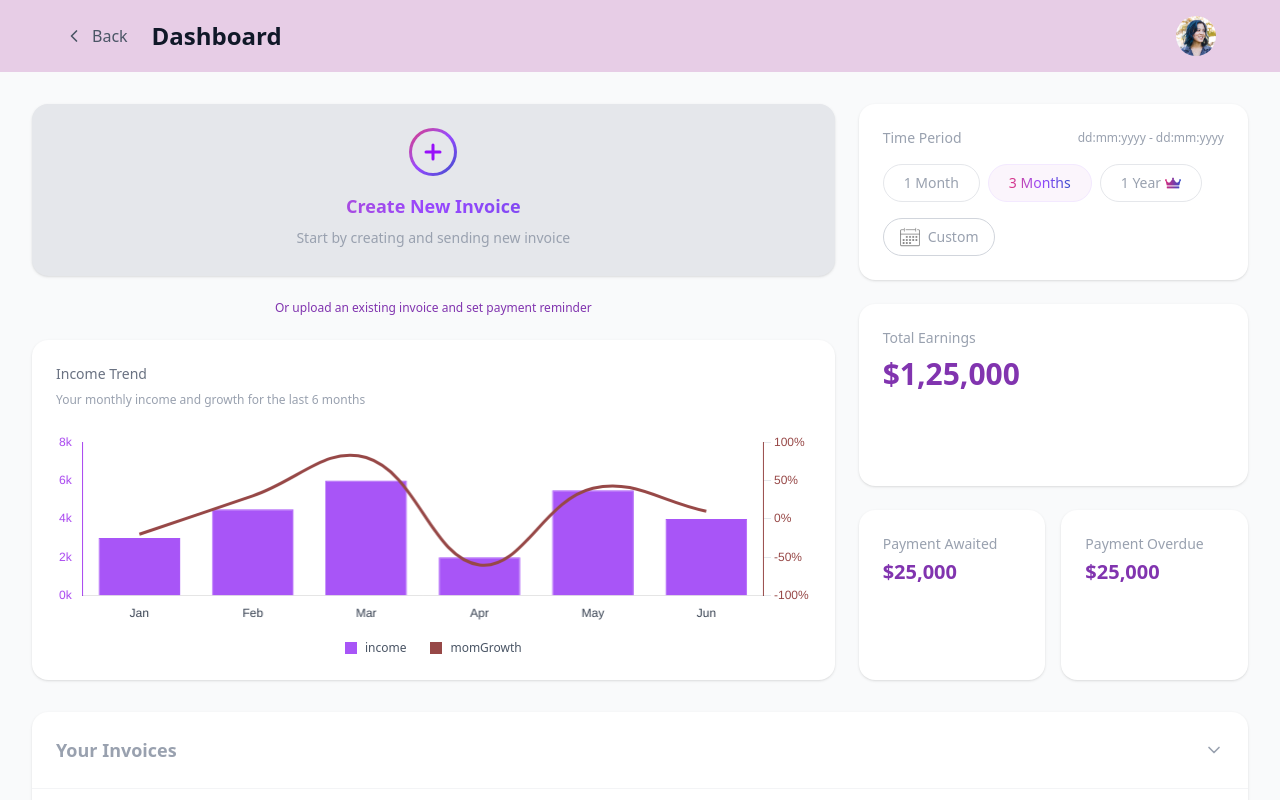
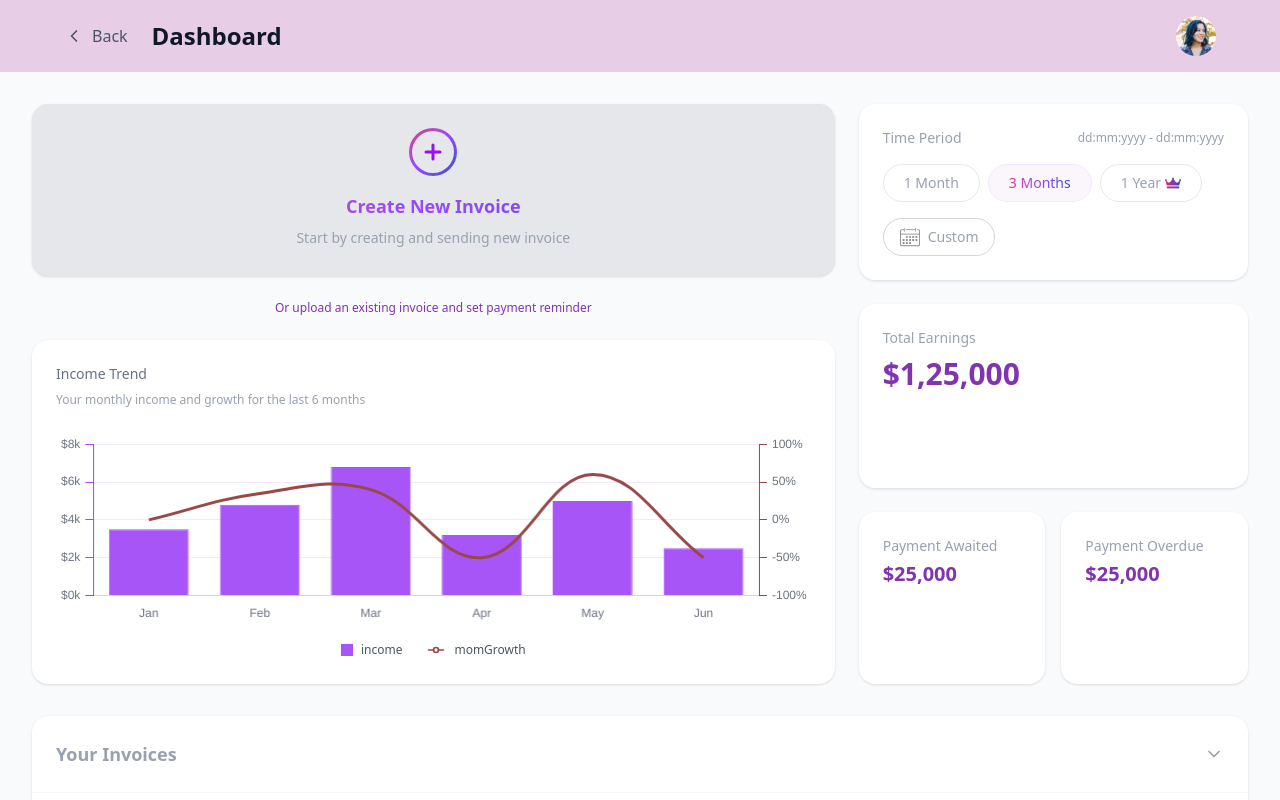
Before and after one commit to HarshithKDev/sparkonomy, a React (Vite) app: page / in a window 1280 px wide. Shown: the top 800 px of the page. Built offline with nearby package versions, Linux system fonts and the light colour scheme.

Commit message:
update chart

```diff
--- a/index.html
+++ b/index.html
@@ -4,7 +4,7 @@
     <meta charset="UTF-8" />
     <link rel="icon" type="image/svg+xml" href="/vite.svg" />
     <meta name="viewport" content="width=device-width, initial-scale=1.0" />
-    <title>Vite + React</title>
+    <title>Sparkonomy</title>
   </head>
   <body>
     <div id="root"></div>
--- a/src/InvoiceDashboard.jsx
+++ b/src/InvoiceDashboard.jsx
@@ -1,5 +1,5 @@
 import React, { useState } from 'react';
-import { ChevronLeft, Plus, ChevronDown, Edit, Bell } from 'lucide-react';
+import { ChevronLeft, Plus, ChevronDown, Edit, Bell, GitCommitHorizontal } from 'lucide-react';
 import {
   Chart as ChartJS,
   CategoryScale,
@@ -10,8 +10,8 @@ import {
   Title,
   Tooltip,
   Legend,
-  LineController, // <-- Import LineController
-  BarController,    // <-- Import BarController
+  LineController,
+  BarController,
 } from 'chart.js';
 import { Bar } from 'react-chartjs-2';
 import ReactLogo from './assets/profile.png';
@@ -30,11 +30,9 @@ ChartJS.register(
   Title,
   Tooltip,
   Legend,
-  LineController, // <-- Register LineController
-  BarController     // <-- Register BarController
+  LineController,
+  BarController
 );
-
-// Removed GradientCalendar component
 
 const InvoiceDashboard = () => {
   const [selectedPeriod, setSelectedPeriod] = useState('3Months');
@@ -73,12 +71,12 @@ const InvoiceDashboard = () => {
   };
 
   const monthData = [
-    { month: 'Jan', income: 3, growth: -20 },
-    { month: 'Feb', income: 4.5, growth: 30 },
-    { month: 'Mar', income: 6, growth: 80 },
-    { month: 'Apr', income: 2, growth: -60 },
-    { month: 'May', income: 5.5, growth: 40 },
-    { month: 'Jun', income: 4, growth: 10 },
+    { month: 'Jan', income: 3.5, growth: 0 },
+    { month: 'Feb', income: 4.8, growth: 35 },
+    { month: 'Mar', income: 6.8, growth: 40 },
+    { month: 'Apr', income: 3.2, growth: -50 },
+    { month: 'May', income: 5.0, growth: 60 },
+    { month: 'Jun', income: 2.5, growth: -50 },
   ];
 
   const data = {
@@ -117,8 +115,10 @@ const InvoiceDashboard = () => {
         display: true,
         position: 'left',
         grid: {
-          display: false,
-          drawOnChartArea: false,
+          drawOnChartArea: true,
+          color: '#f3e9fe',
+          tickColor: '#a743ef',
+          tickLength: 8,
         },
         border: {
           color: '#a743ef',
@@ -126,9 +126,10 @@ const InvoiceDashboard = () => {
         min: 0,
         max: 8,
         ticks: {
-          callback: value => `${value}k`,
+          callback: value => `$${value}k`,
           stepSize: 2,
-          color: '#a743ef',
+          color: '#6B7280',
+          padding: 5,
         },
       },
       y2: {
@@ -136,8 +137,10 @@ const InvoiceDashboard = () => {
         display: true,
         position: 'right',
         grid: {
-          drawOnChartArea: false,
-          color: '#E5E7EB',
+          drawOnChartArea: true,
+          color: '#f3e9fe',
+          tickColor: '#974847',
+          tickLength: 8,
         },
         border: {
           color: '#974847',
@@ -147,7 +150,8 @@ const InvoiceDashboard = () => {
         ticks: {
           callback: value => `${value}%`,
           stepSize: 50,
-          color: '#974847',
+          color: '#6B7280',
+          padding: 5,
         },
       },
       x: {
@@ -155,7 +159,7 @@ const InvoiceDashboard = () => {
           display: false,
         },
         ticks: {
-          color: '#374151',
+          color: '#6B7280',
         },
       },
     },
@@ -173,7 +177,7 @@ const InvoiceDashboard = () => {
             if (context.dataset.type === 'line') {
               label += `${context.raw}%`;
             } else {
-              label += `${context.raw}k`;
+              label += `$${context.raw}k`;
             }
             return label;
           },
@@ -305,7 +309,7 @@ const InvoiceDashboard = () => {
                   <span className="text-xs text-gray-600">income</span>
                 </div>
                 <div className="flex items-center">
-                  <div className="w-3 h-3 bg-[#974847] mr-2"></div>
+                  <GitCommitHorizontal className="w-5 h-5 mr-2" style={{ color: '#974847' }} />
                   <span className="text-xs text-gray-600">momGrowth</span>
                 </div>
               </div>
```
